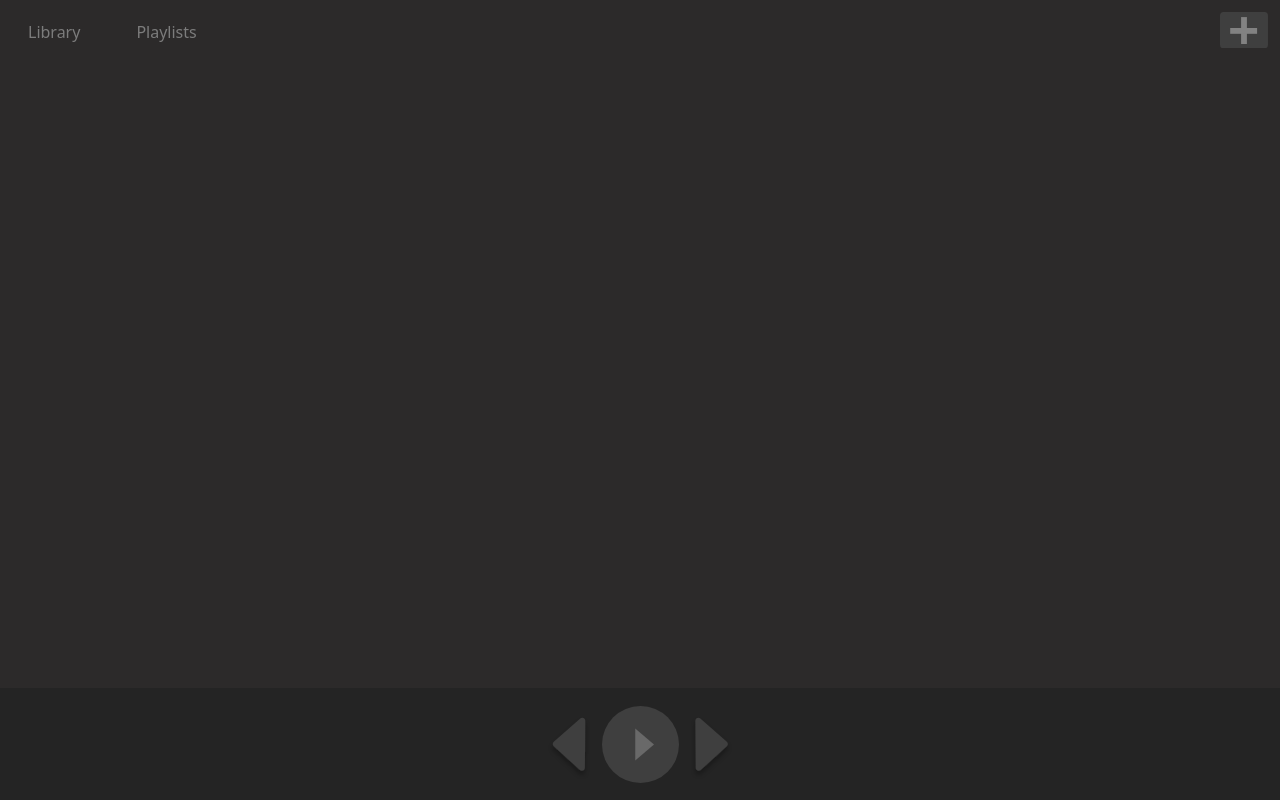
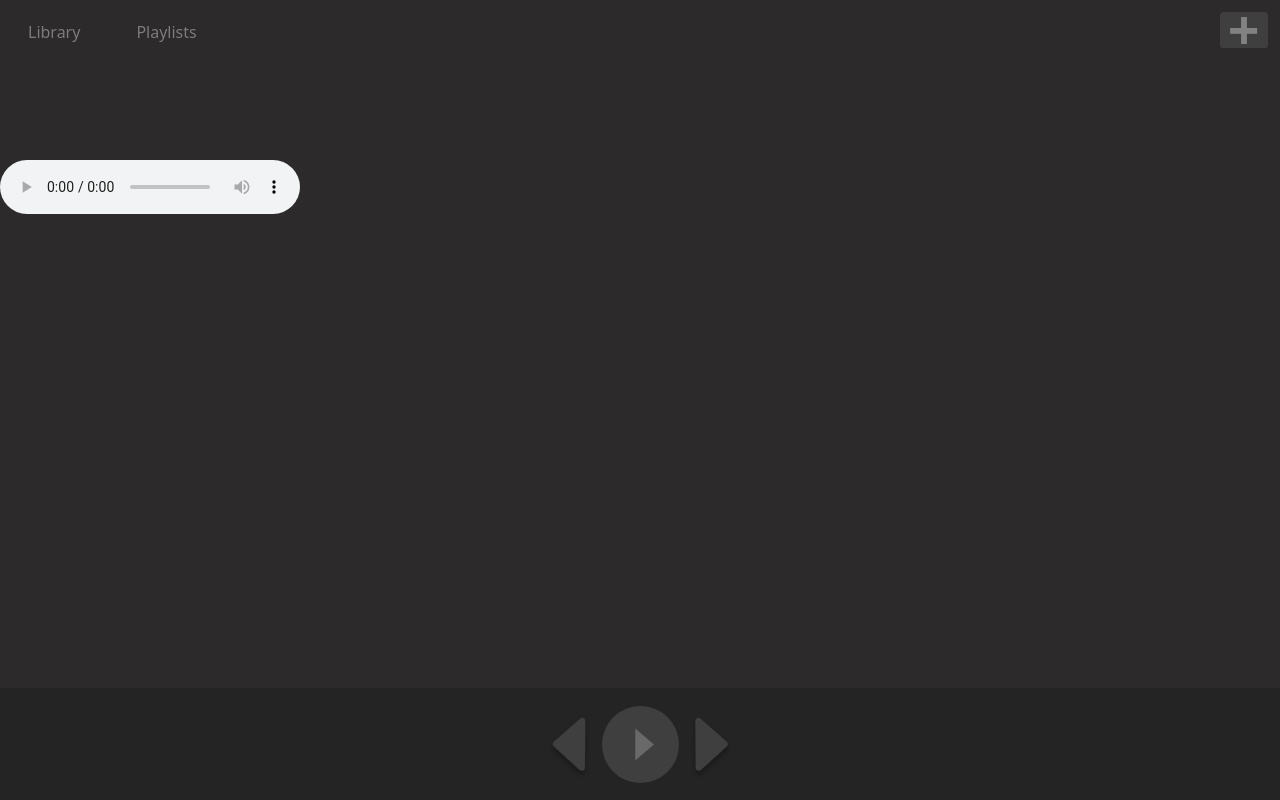
Before and after one commit to crichmond-clark/askeladd-media-player, a React (Vite) app in the folder app/: page / in a window 1280 px wide. Built offline with nearby package versions, Linux system fonts and the light colour scheme.

Commit message:
make song play via html audio element

```diff
--- a/app/src/components/AddSongs.tsx
+++ b/app/src/components/AddSongs.tsx
@@ -1,6 +1,6 @@
 import { useLibraryStore } from "../stores/library";
 import type { Tags } from "jsmediatags/types";
-import type { Song } from "../stores/library";
+import type { SongType } from "../stores/library";
 
 var jsmediatags = window.jsmediatags;
 export function AddButton() {
@@ -38,11 +38,12 @@ export function AddButton() {
 
     //extract metadata, create a new sopng and add it to the library
     const extractMetadata = async (file: File): Promise<void> => {
-      let song: Song = {
+      let song: SongType = {
         title: "no title",
         artist: "no artist",
         album: "no album",
-        length: 22,
+        length: 0,
+        filePath: URL.createObjectURL(file),
       };
 
       let tags: Tags = await awaitableJsmediatags(file);
--- a/app/src/components/Library.tsx
+++ b/app/src/components/Library.tsx
@@ -1,4 +1,5 @@
 import { useLibraryStore } from "../stores/library";
+
 import { Song } from "./Song";
 
 export function Library() {
@@ -7,13 +8,9 @@ export function Library() {
   return (
     <div className="mx-2 my-12 grid place-items-center">
       {songs.map((song, index) => (
-        <Song
-          title={song.title}
-          artist={song.artist}
-          album={song.album}
-          length={song.length}
-          index={index + 1}
-        />
+        <div>
+          <Song song={song} index={index + 1} />
+        </div>
       ))}
     </div>
   );
--- a/app/src/components/MediaControls.tsx
+++ b/app/src/components/MediaControls.tsx
@@ -1,12 +1,16 @@
 import { useState } from "react";
+import { Player } from "./Player";
+import { useLibraryStore } from "../stores/library";
+import { usePlayerStore } from "../stores/player";
 
 export function MediaControls() {
   const [isPlaying, setIsPlaying] = useState(false);
-
+  const selectedSong = usePlayerStore((state) => state.selectedSong);
   const changePlayState = () => setIsPlaying(!isPlaying);
 
   return (
     <>
+      {selectedSong && <Player />}
       <div className="mt-auto flex h-28 place-content-center items-center bg-grey-dark">
         {/* previous button */}
         <button className="mr-3 mt-2">
--- /dev/null
+++ b/app/src/components/Player.tsx
@@ -0,0 +1,23 @@
+import { usePlayerStore } from "../stores/player";
+import { useEffect, useRef } from "react";
+
+export function Player() {
+  const selectedSong = usePlayerStore((state) => state.selectedSong);
+
+  const audioRef = useRef<HTMLAudioElement>(null);
+
+  useEffect(() => {
+    // When selectedSong changes, update the audio source
+    if (audioRef.current) {
+      audioRef.current.src = selectedSong.filePath;
+      audioRef.current.load(); // Reload the audio element
+      audioRef.current.play(); // Start playback
+    }
+  }, [selectedSong]);
+
+  return (
+    <audio controls autoPlay ref={audioRef}>
+      <source src={selectedSong.filePath} type="audio/mpeg" />
+    </audio>
+  );
+}
--- a/app/src/components/Song.tsx
+++ b/app/src/components/Song.tsx
@@ -1,23 +1,34 @@
+import type { SongType } from "../stores/library";
+import { usePlayerStore } from "../stores/player";
+
 type songProps = {
-  title: string;
-  artist: string;
-  album: string;
-  length: number;
+  song: SongType;
   index: number;
 };
 
-export function Song({ title, artist, album, length, index }: songProps) {
+export function Song({ song, index }: songProps) {
+  const setSelectedSong = usePlayerStore((state) => state.setSelectedSong);
+
+  const handleSongClick = (song: SongType): void => {
+    setSelectedSong(song);
+  };
+
   return (
-    <div className="song-grid  mb-2 grid text-xs  md:text-base xl:mb-4">
-      <div className="">{index}</div>
-      <div className="grid">
-        <p className="">{title}</p>
-        <p className="">{artist}</p>
+    <>
+      <div
+        className="song-grid  mb-2 grid text-xs  hover:cursor-pointer md:text-base xl:mb-4"
+        onClick={() => handleSongClick(song)}
+      >
+        <div className="">{index}</div>
+        <div className="grid">
+          <p className="text-gray-400">{song.title}</p>
+          <p className="">{song.artist}</p>
+        </div>
+        <p className="hidden md:block">{song.album}</p>
+        <div className="">
+          <p>{song.length}</p>
+        </div>
       </div>
-      <p className="hidden md:block">{album}</p>
-      <div className="">
-        <p>{length}</p>
-      </div>
-    </div>
+    </>
   );
 }
--- a/app/src/stores/library.tsx
+++ b/app/src/stores/library.tsx
@@ -1,14 +1,15 @@
 import { create } from "zustand";
 import { z } from "zod";
 
-const songSchema = z.object({
+export const songSchema = z.object({
   title: z.string(),
   artist: z.string(),
   album: z.string(),
   length: z.number(),
+  filePath: z.string(),
 });
 
-export type Song = z.infer<typeof songSchema>;
+export type SongType = z.infer<typeof songSchema>;
 
 const librarySchema = z.object({
   songs: z.array(songSchema),
--- /dev/null
+++ b/app/src/stores/player.tsx
@@ -0,0 +1,26 @@
+import { z } from "zod";
+import { create } from "zustand";
+import { songSchema } from "./library";
+import type { SongType } from "./library";
+
+const playerSchema = z.object({
+  selectedSong: songSchema,
+  isPlaying: z.boolean(),
+  setSelectedSong: z.function().args(songSchema),
+  setIsPlaying: z.function().args(z.boolean()),
+});
+
+type PlayerState = z.infer<typeof playerSchema>;
+
+export const usePlayerStore = create<PlayerState>()((set) => ({
+  selectedSong: {
+    title: "no title",
+    artist: "no artist",
+    album: "no album",
+    length: 22,
+    filePath: "",
+  },
+  isPlaying: false,
+  setSelectedSong: (song: SongType) => set(() => ({ selectedSong: song })),
+  setIsPlaying: (isPlaying: boolean) => set(() => ({ isPlaying: isPlaying })),
+}));
```
